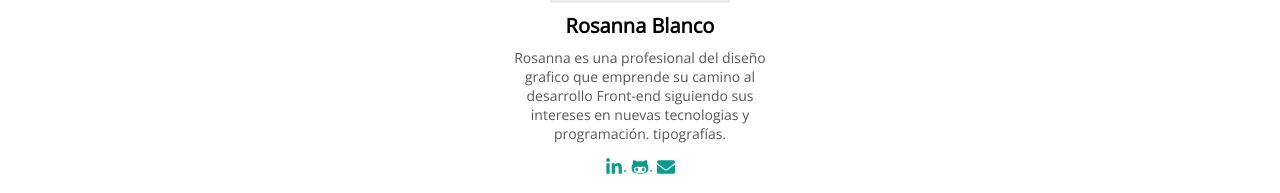
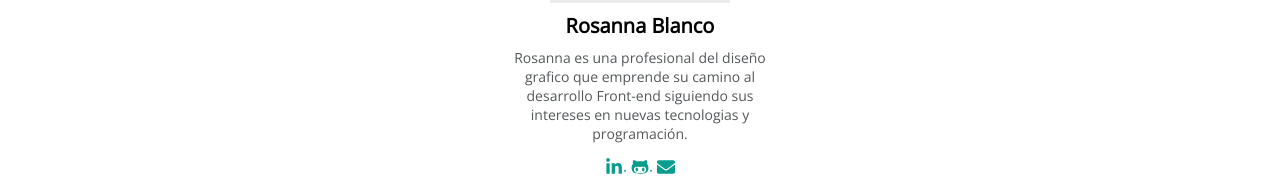
Before and after one commit to adharamonzon/Front-Runners, a plain HTML site: page index.html in a window 1280 px wide. Shown: the part 2856-3049 px from the top of the page. Drawn offline with nearby package versions, Linux system fonts and the light colour scheme.

Commit message:
Change p Rosanna description

```diff
--- a/index.html
+++ b/index.html
@@ -199,7 +199,7 @@
         <h3 class="adalaber-name">Rosanna Blanco</h3>
 
         <p class="text-adalabers">Rosanna es una profesional del diseño grafico que emprende su camino al desarrollo
-          Front-end siguiendo sus intereses en nuevas tecnologias y programación. tipografías.</p>
+          Front-end siguiendo sus intereses en nuevas tecnologias y programación. </p>
 
         <div class="rrss-adalabers">
           <a href="https://www.linkedin.com/in/rosannablancoprado/" target="blank"><img class="icon"
```
